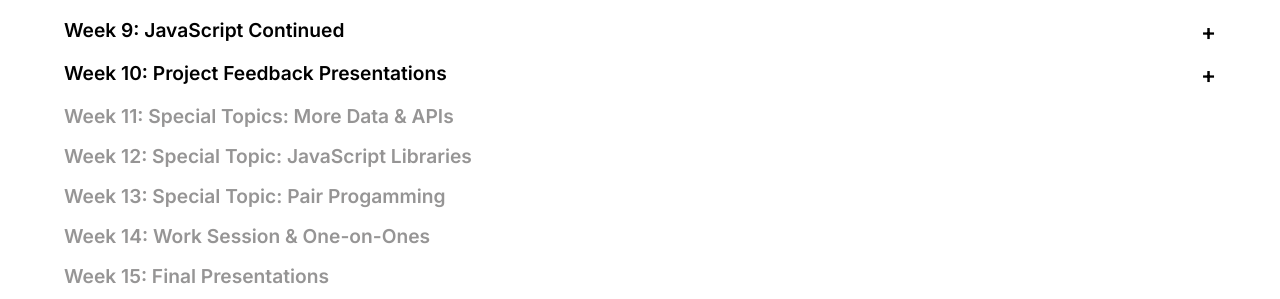
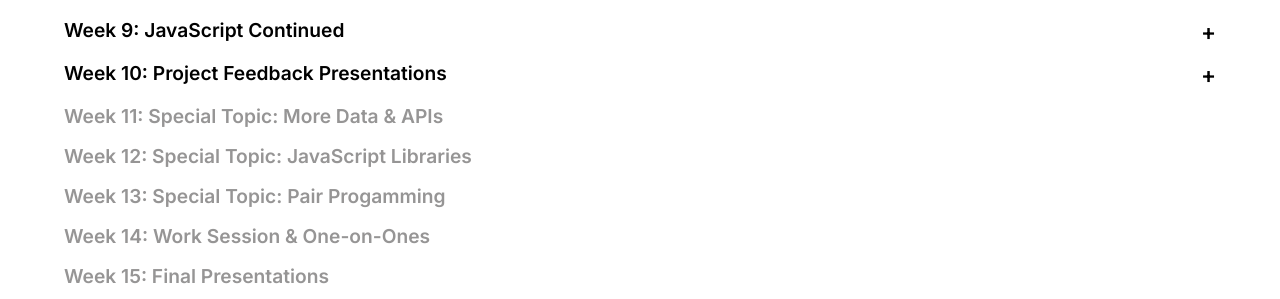
Before and after one commit to divya-mehra/web-dev-archive, a Jekyll site: the page built from pages/agenda.html, in a window 1280 px wide. Shown: the part 542-841 px from the top of the page. Built offline with Jekyll 4.4.1, drawn with Linux system fonts in a browser that asks for light colours.

Commit message:
agenda update

```diff
--- a/pages/agenda.html
+++ b/pages/agenda.html
@@ -686,7 +686,7 @@ title: Agenda
 
   <section class="week inactive" id="week-eleven">
     <summary>
-      <h2>Week 11: Special Topics: More Data & APIs</h2>
+      <h2>Week 11: Special Topic: More Data & APIs</h2>
     </summary>
   </section>
 
```
Also changed, not shown: 2 other files.
